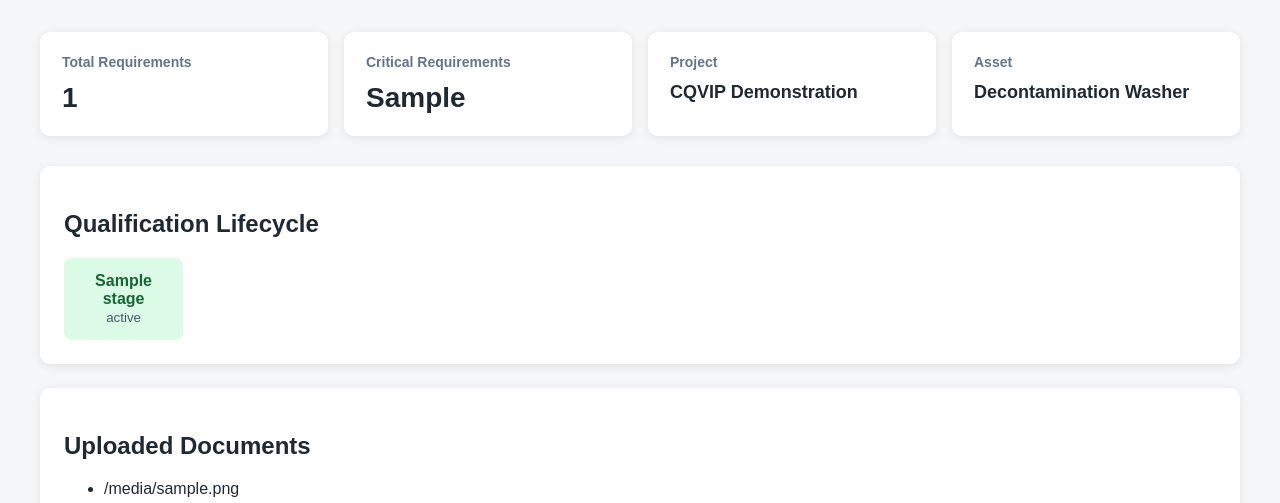
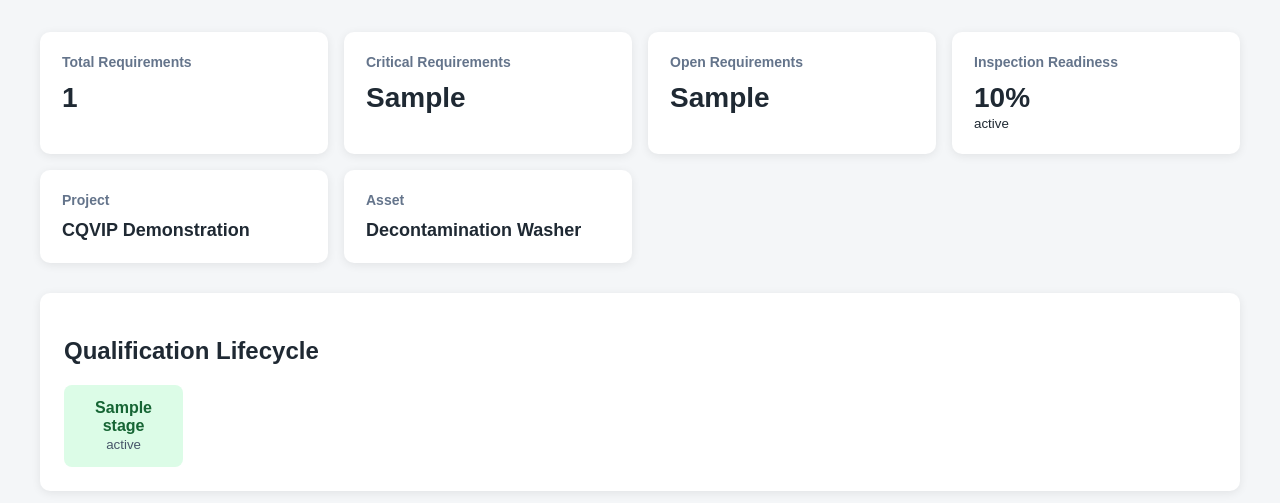
Before and after one commit to gjoanis/CQVIP, a FastAPI app: template web/templates/index.html in a window 1280 px wide. Shown: the part 129-632 px from the top of the page. Run offline with FastAPI, Linux system fonts and the light colour scheme; the template is opened without the code that fills it: most values are stand-ins (such as "Sample title", 1, 10 or a date in 2020).

Commit message:
Initial CQVIP working prototype

```diff
--- a/web/main.py
+++ b/web/main.py
@@ -45,7 +45,24 @@ def get_dashboard_data():
             "verified": getattr(requirement, "verified", False)
         })
 
+        open_requirements = total_requirements - 1 if total_requirements > 0 else 0
+
+        if total_requirements > 0:
+            readiness_score = round(((total_requirements - open_requirements) / total_requirements) * 100)
+        else:
+            readiness_score = 0
+
+        if readiness_score >= 80:
+            readiness_status = "Inspection Ready"
+        elif readiness_score >= 50:
+            readiness_status = "Needs Review"
+        else:
+            readiness_status = "Not Ready"
+
     return {
+        "open_requirements": open_requirements,
+        "readiness_score": readiness_score,
+        "readiness_status": readiness_status,
         "requirements": requirements,
         "total_requirements": total_requirements,
         "critical_requirements": critical_requirements,
--- a/web/templates/index.html
+++ b/web/templates/index.html
@@ -30,9 +30,21 @@
         </div>
 
         <div class="card">
-            <h3>Project</h3>
-            <p style="font-size:18px;">CQVIP Demonstration</p>
-        </div>
+    <h3>Open Requirements</h3>
+    <p>{{ dashboard.open_requirements }}</p>
+</div>
+
+<div class="card">
+    <h3>Inspection Readiness</h3>
+    <p>{{ dashboard.readiness_score }}%</p>
+    <small>{{ dashboard.readiness_status }}</small>
+</div>
+
+<div class="card">
+    <h3>Project</h3>
+    <p style="font-size:18px;">CQVIP Demonstration</p>
+</div>
+
 
         <div class="card">
             <h3>Asset</h3>
```
